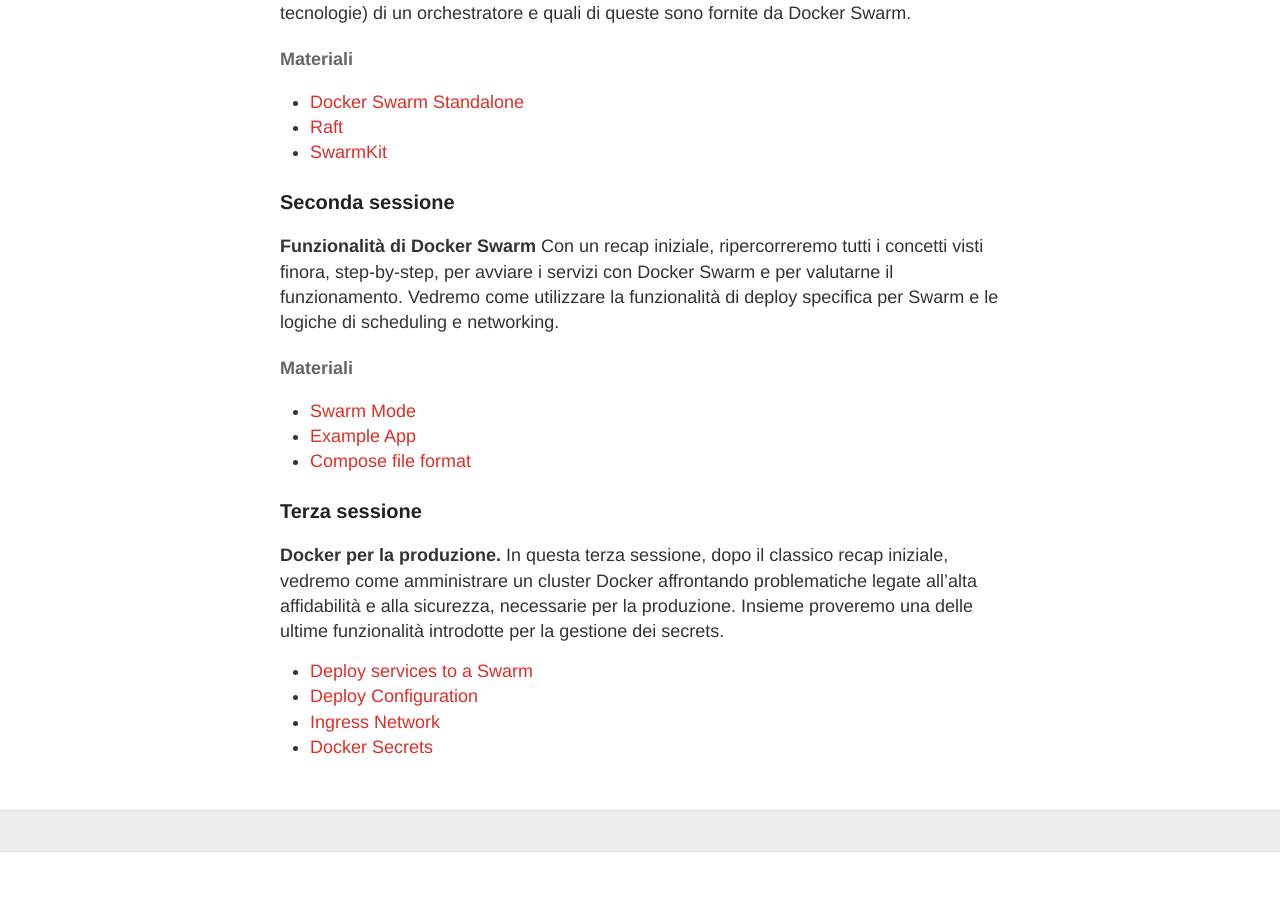
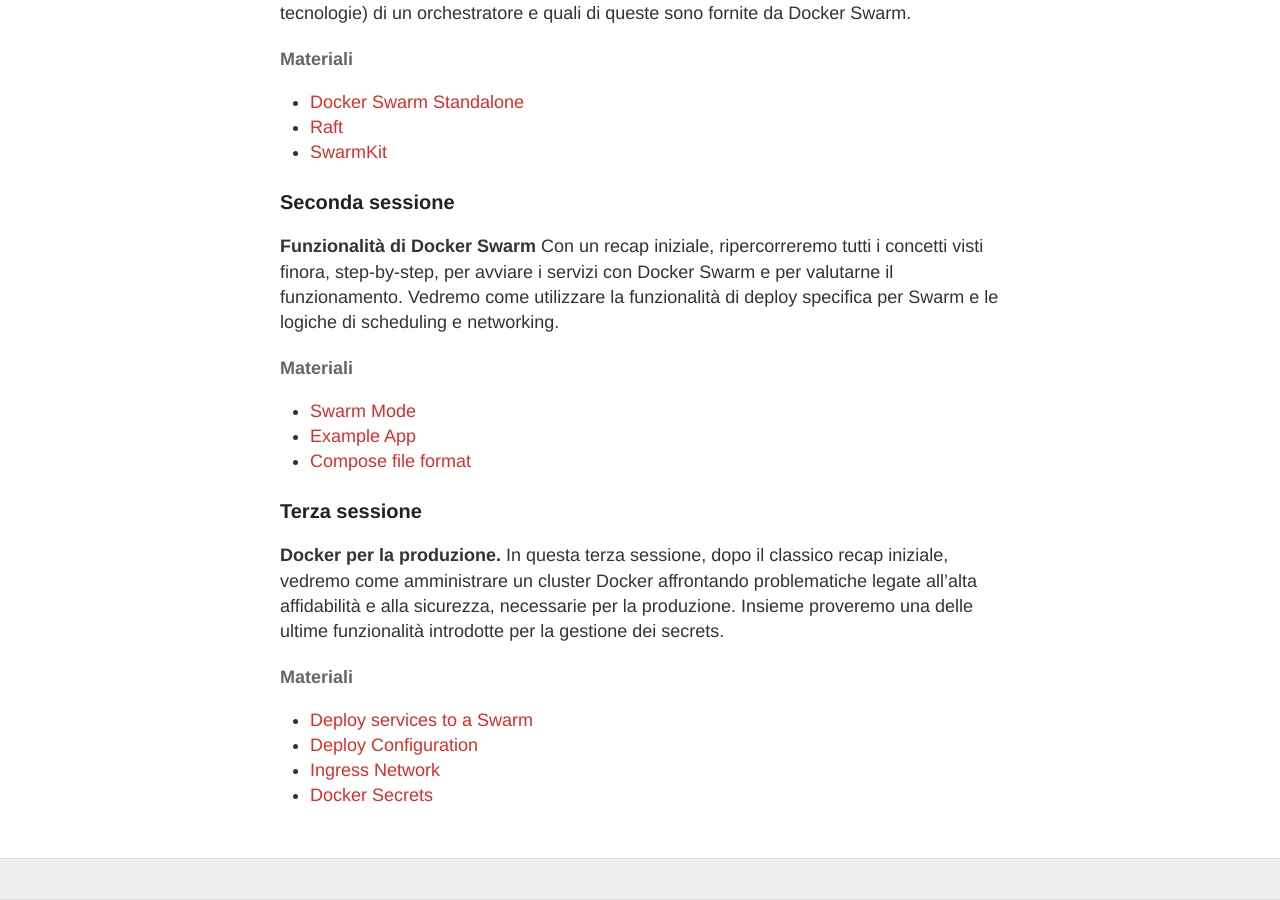
Before and after one commit to LOG-ED/docker-swarm, a Jekyll site: the page built from index.md, in a window 1280 px wide and 900 px high, scrolled down 1802 px. Built offline with Jekyll 4.4.1, drawn with Linux system fonts in a browser that asks for light colours; nearby versions of some CDN libraries; our own code applies the rules of GitHub Pages for plain Markdown files; before the commit the page ends 2654 px from its top, so only the background shows below that.

Commit message:
update doc

```diff
--- a/index.md
+++ b/index.md
@@ -76,6 +76,8 @@ In questa prima sessione vedremo quali sono le caratteristiche (in termini di fu
 
 **Docker per la produzione.** In questa terza sessione, dopo il classico recap iniziale, vedremo come amministrare un cluster Docker affrontando problematiche legate all'alta affidabilità e alla sicurezza, necessarie per la produzione. Insieme proveremo una delle ultime funzionalità introdotte per la gestione dei secrets.
 
+#### Materiali
+
 - [Deploy services to a Swarm](https://docs.docker.com/engine/swarm/services/)
 - [Deploy Configuration](https://docs.docker.com/compose/compose-file/#deploy)
 - [Ingress Network](https://docs.docker.com/engine/swarm/ingress/)
```
